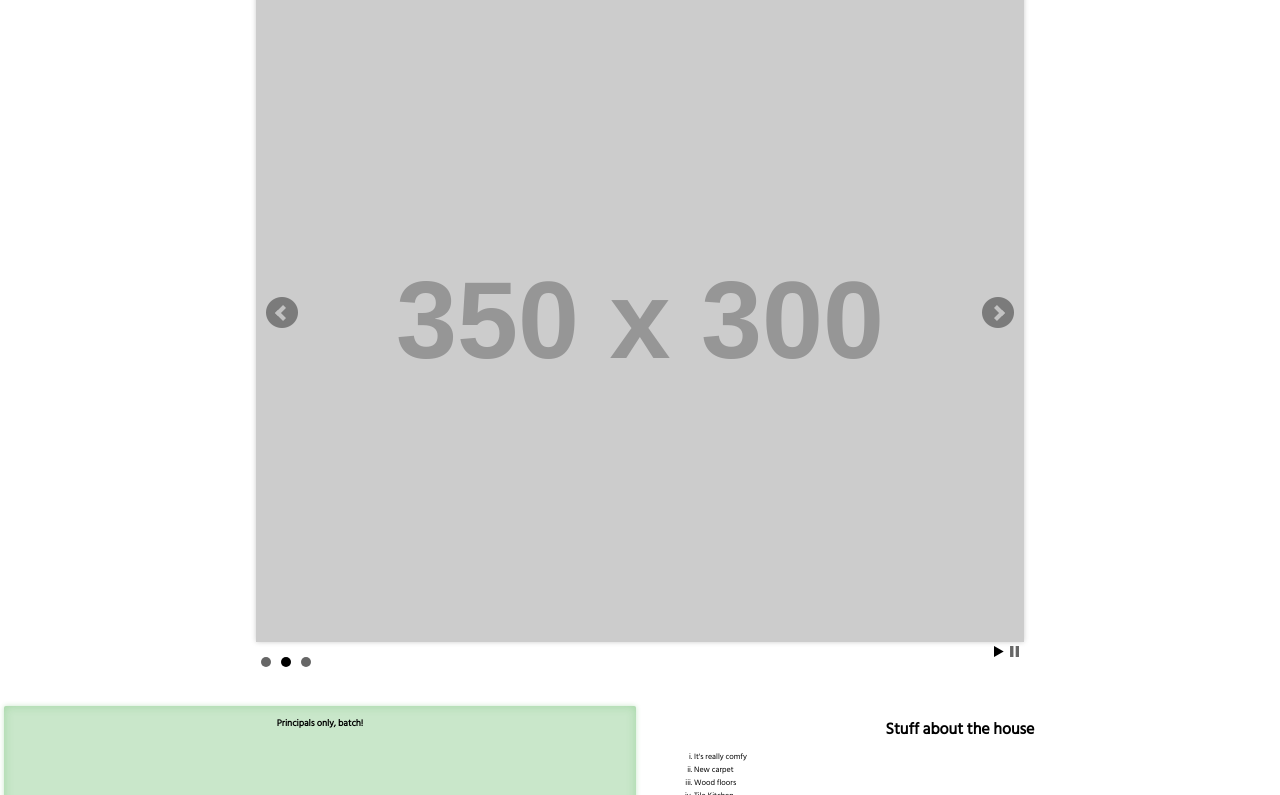
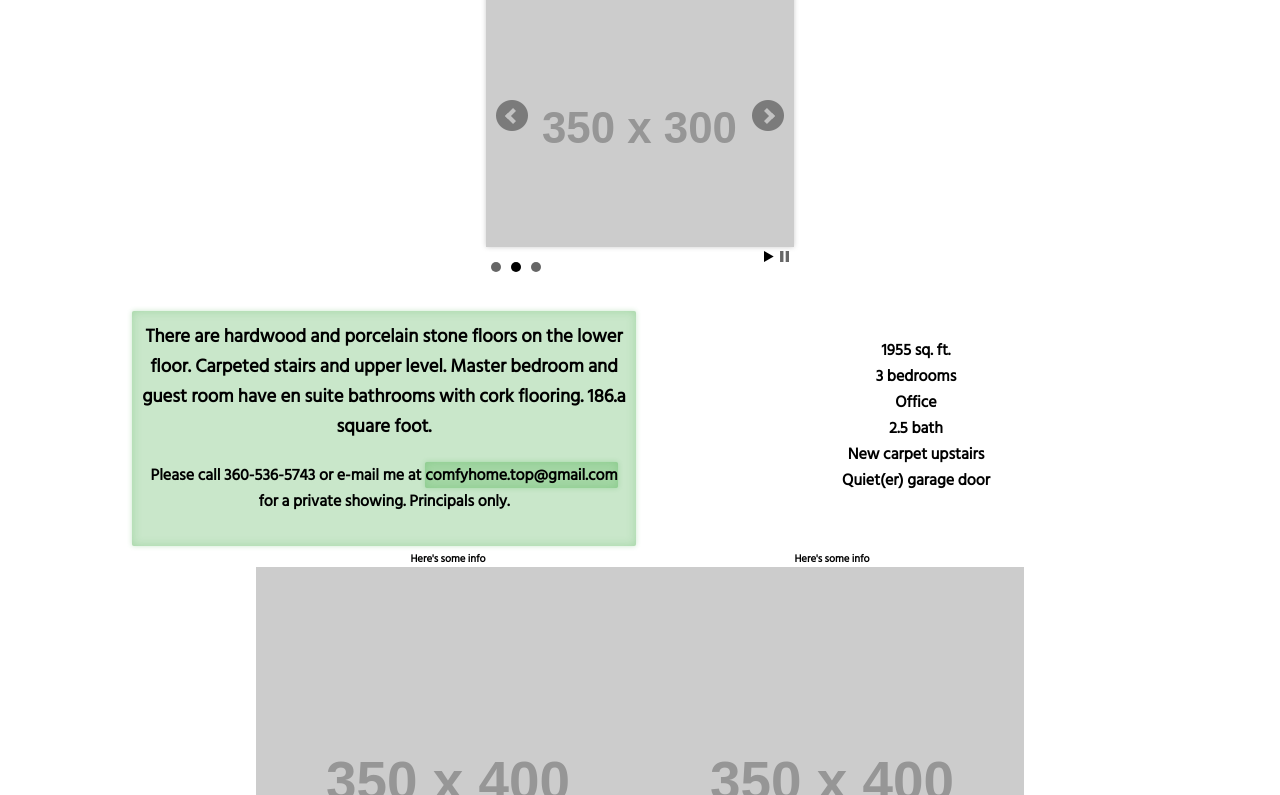
Before and after one commit to ivarmlee11/homesale, a plain HTML site: page index.html in a window 1280 px wide. Shown: the part 68-863 px from the top of the page. Drawn offline with nearby package versions, Linux system fonts and the light colour scheme; placeholder pictures from the web are drawn by us; a web font is replaced by a local one.

Commit message:
fixed for larger screens

```diff
--- a/index.html
+++ b/index.html
@@ -36,18 +36,22 @@
 
       <div class="mainArticles shadow centerText">
         <h3>
-          Principals only, batch!
+          There are hardwood and porcelain stone floors on the lower floor. Carpeted stairs and upper level. Master bedroom and guest room have en suite bathrooms with cork flooring. 186.a square foot.
         </h3>
+        <h4>
+           Please call 360-536-5743 or e-mail me at
+           <a href="mailto:comfyhome.top@gmail.com"><span class="highlight shadow">comfyhome.top@gmail.com</span>
+            </a> for a private showing. Principals only.
       </div>
 
       <div class="mainArticles centerText">
-        <h1>Stuff about the house</h1>
         <ul class="centerText">
-          <li>It's really comfy</li>
-          <li>New carpet</li>
-          <li>Wood floors</li>
-          <li>Tile Kitchen</li>
-          <li>Quiet Garage Door</li>
+          <li>1955 sq. ft.</li>
+          <li>3 bedrooms</li>
+          <li>Office</li>
+          <li>2.5 bath</li>
+          <li>New carpet upstairs</li>
+          <li>Quiet(er) garage door</li>
         </ul>
       </div>
 
--- a/scss/style.scss
+++ b/scss/style.scss
@@ -20,9 +20,16 @@ img {
   width: 100%;
 }
 
+a {
+  text-decoration: none;
+  color: #000;
+}
+
 .centerText {
   font-size: 1em;
-  list-style-type: lower-roman;
+  font-weight: bold;
+  text-align: center;
+  list-style-type: none;
 }
 
 .nav {
@@ -32,16 +39,17 @@ img {
 }
 
 .flexContainer {
+  width: 80%;
   display: flex;
   margin: 0 auto;
   flex-flow: row wrap;
 }
 
 .mainArticles {
-  font-size: .5em;
+  font-size: 1em;
   padding: 10px;
   margin: 4px;
-  width: 50%;
+  width: 100%;
   flex: 1 0 100px;
 }
 
@@ -49,15 +57,9 @@ img {
   margin: 0 auto;
   width: 60%;
 }
-.shadow {
-  -moz-box-shadow: inset 0 0 10px $divColor, 0 0 5px $divColor;
-  -webkit-box-shadow: inset 0 0 10px $divColor, 0 0 5px $divColor;
-  box-shadow: inset 0 0 10px $divColor, 0 0 5px $divColor;
-  border-radius: 2px;
-  background: $divColor;
-}
 
 .imageGrid {
+  width: 60%;
   @extend .flexContainer;
 }
 
@@ -74,4 +76,17 @@ img {
 #slider {
   margin: 0 auto;
   padding: 0;
+  width: 40%;
 }
+
+.highlight {
+  font-weight: bold;
+}
+
+.shadow {
+  -moz-box-shadow: inset 0 0 10px $divColor, 0 0 5px $divColor;
+  -webkit-box-shadow: inset 0 0 10px $divColor, 0 0 5px $divColor;
+  box-shadow: inset 0 0 10px $divColor, 0 0 5px $divColor;
+  border-radius: 2px;
+  background: $divColor;
+}
```
Also changed, not shown: css/main.css, 1 other file.
